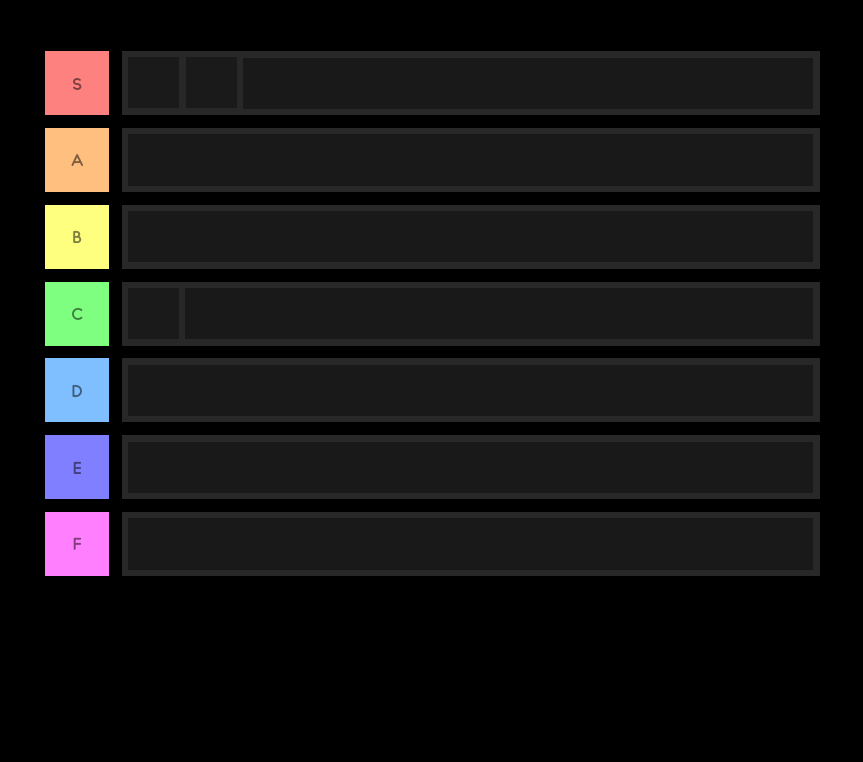
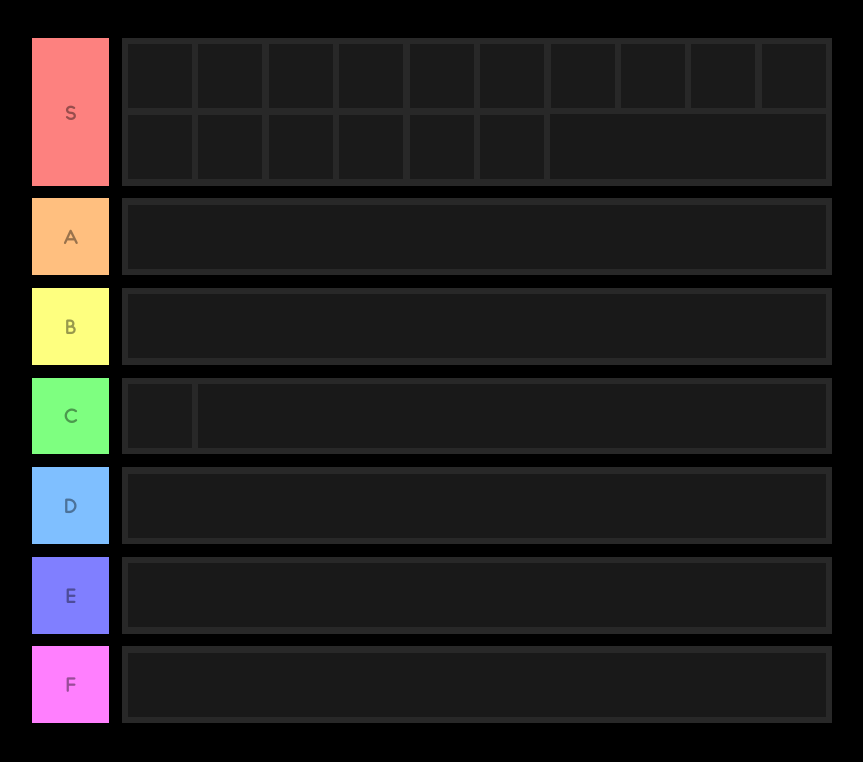
Before and after one commit to filipkrw/tier-list, a React (Create React App) app: page / in a window 1280 px wide. Shown: the top 762 px of the page, without its empty margins (6-869 px from the left). Built offline with nearby package versions, Linux system fonts and the light colour scheme.

Commit message:
Create sass variables to controll layout

```diff
--- a/src/App.scss
+++ b/src/App.scss
@@ -1,3 +1,15 @@
+$box: 6vw;
+$gap: 1vw;
+$columns: 10;
+
+$noBorderBox: $box - $gap;
+$border: $gap / 2;
+$halfBorder: $gap / 4;
+$letterSize: .25 * $box;
+
+$bucketWidth: ($columns * $noBorderBox) + (($columns + 1) * $border);
+$rowWidth: $box + $gap + $bucketWidth;
+
 @font-face {
   font-family: 'Somatic Rounded';
   font-style: normal;
@@ -8,55 +20,54 @@
 /* Tier list */
 .tier {
   display: flex;
-  margin-bottom: 1vw;
+  margin-bottom: $gap;
+}
+
+.tier:last-child {
+  margin-bottom: 0;
 }
 
 .tier-letter {
   font-family: 'Somatic Rounded';
-  color: rgba(0, 0, 0, .5);
-  width: 5vw;
-  min-height: 5vw;
+  color: rgba(0, 0, 0, .4);
+  width: $box;
+  min-height: $box;
   display: flex;
   align-items: center;
   justify-content: center;
-  font-size: 1.25vw;
+  font-size: $letterSize;
 }
 
 .tier-bucket-outer {
   background: #282828;
-  margin-left: 1vw;
-  padding: .5vw;
+  margin-left: $gap;
+  padding: $border;
   transition: .1s;
 }
 
-/* .tier-bucket-outer:hover {
-  background: #555;
-  cursor: pointer;
-} */
-
 .tier-bucket-middle {
-  width: 53.5vw;
+  width: $bucketWidth - $gap;
   background: #191919;
 }
 
 .tier-bucket {
   display: flex;
   flex-wrap: wrap;
-  min-height: 4vw;
-  width: 54.5vw;
+  min-height: $noBorderBox;
+  width: $bucketWidth;
   position: relative;
-  top: -.25vw;
-  left: -.25vw;
+  top: -$halfBorder;
+  left: -$halfBorder;
 
-  margin-bottom: -1vw;
+  margin-bottom: -$gap;
 }
 
 .tier-bucket-bottom-border {
   width: 100%;
-  height: .5vw;
+  height: $border;
   background: #282828;
   position: relative;
-  top: .5vw;
+  top: $border;
 }
 
 .no-extra-border .tier-bucket-bottom-border {
@@ -64,16 +75,16 @@
 }
 
 .tier-element-outer {
-  width: 5vw;
-  height: 5vw;
-  margin: -.25vw;
+  width: $box;
+  height: $box;
+  margin: -$halfBorder;
   /* background: #282828; */
 }
 
 .tier-element {
-  border: .5vw solid #282828;
-  width: calc(100% - 1vw);
-  height: calc(100% - 1vw);
+  border: $border solid #282828;
+  width: calc(100% - #{$gap});
+  height: calc(100% - #{$gap});
   background: #1a1a1a;
   position: relative;
   top: 0;
@@ -84,12 +95,12 @@
 
 .tier-element:hover {
   cursor: pointer;
-  /* border: .5vw solid #fff; */
+  /* border: $border solid #fff; */
   /* border-color: #fff; */
   width: 100%;
   height: 100%;
-  top: -.5vw;
-  left: -.5vw;
+  top: -$border;
+  left: -$border;
   z-index: 400;
 }
 
@@ -101,12 +112,12 @@
 
 .selected {
   cursor: pointer;
-  /* border: .5vw solid #fff; */
+  /* border: $border solid #fff; */
   border-color: #fff;
   width: 100%;
   height: 100%;
-  top: -.5vw;
-  left: -.5vw;
+  top: -$border;
+  left: -$border;
   z-index: 300;
 }
 
@@ -126,8 +137,7 @@ html {
 
 body {
   background: #000;
-  padding: 4vw;
-  padding-bottom: 0;
+  padding: $box / 2;
 }
 
 #root {
@@ -137,7 +147,7 @@ body {
 }
 
 #tier-list {
-  width: 60.5vw;
+  width: $rowWidth;
   margin-right: 3vw;
 }
 
--- a/src/Element.js
+++ b/src/Element.js
@@ -1,4 +1,4 @@
-import React, { useState, useEffect } from 'react'
+import React, { useState } from 'react'
 
 const Element = (props) => {
   let [selected, setSelected] = useState(false)
--- a/src/Tier.js
+++ b/src/Tier.js
@@ -10,6 +10,20 @@ const Tier = (props) => {
   const elements = []
 
   if (props.letter === 'S') {
+    elements.push(<Element image={gothic} alt="Gothic" />)
+    elements.push(<Element image={gothic2} alt="Gothic 2" />)
+    elements.push(<Element image={gothic} alt="Gothic" />)
+    elements.push(<Element image={gothic2} alt="Gothic 2" />)
+    elements.push(<Element image={gothic} alt="Gothic" />)
+    elements.push(<Element image={gothic2} alt="Gothic 2" />)
+    elements.push(<Element image={gothic} alt="Gothic" />)
+    elements.push(<Element image={gothic2} alt="Gothic 2" />)
+    elements.push(<Element image={gothic} alt="Gothic" />)
+    elements.push(<Element image={gothic2} alt="Gothic 2" />)
+    elements.push(<Element image={gothic} alt="Gothic" />)
+    elements.push(<Element image={gothic2} alt="Gothic 2" />)
+    elements.push(<Element image={gothic} alt="Gothic" />)
+    elements.push(<Element image={gothic2} alt="Gothic 2" />)
     elements.push(<Element image={gothic} alt="Gothic" />)
     elements.push(<Element image={gothic2} alt="Gothic 2" />)
   }
```
